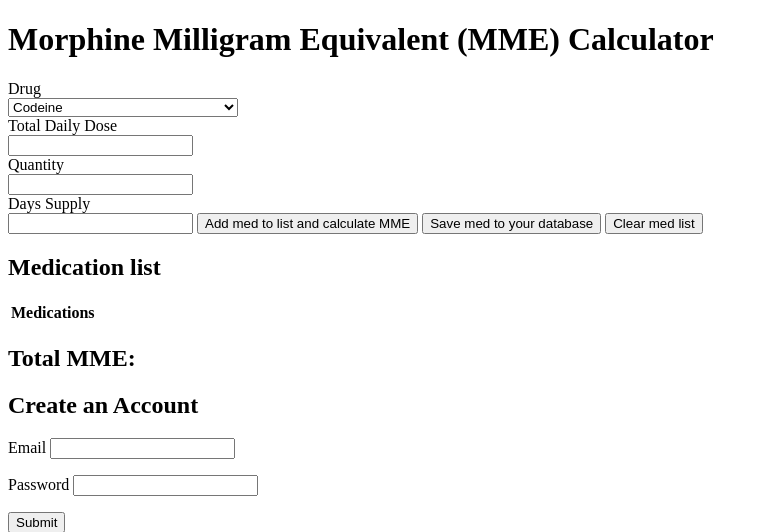
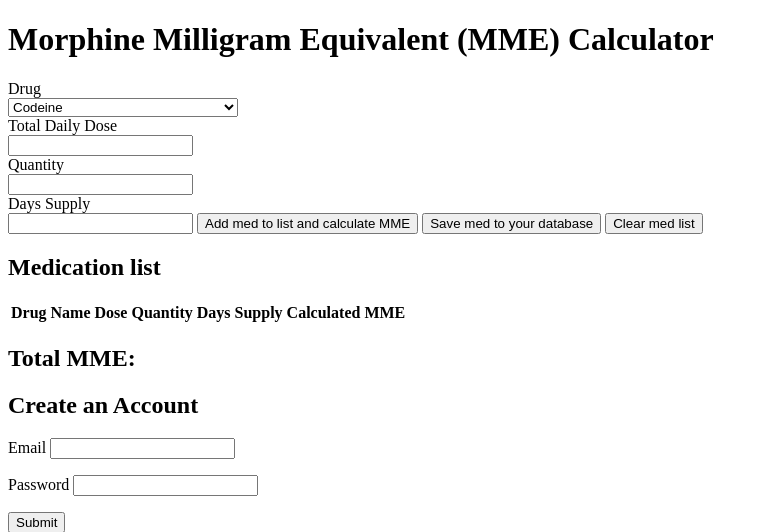
Before and after one commit to khanderz/MME-Calculator, a Flask app: page / in a window 1280 px wide. Shown: the top 532 px of the page, without its empty margins (0-768 px from the left). Run offline with Flask 2, Linux system fonts and the light colour scheme; lists and menus that the app fills with data are empty.

Commit message:
restructured js file

```diff
--- a/static/js/drug-calc.js
+++ b/static/js/drug-calc.js
@@ -1,97 +1,120 @@
-console.log('js is working')
+"use strict";
+
+console.log('js is working');
 
 // create a reset button that will reset MMECalcTotal back to 0
-let MMECalcTotal = 0
+let MMECalcTotal = 0;
+
+// Recalculate/update total MME based on meds in #med-list
+const updateTotalMME = () => {
+    let MMETotal = 0;
+
+    // Get all .med-list-mme <td> elements
+    $('.med-list-mme').each((idx, el) => {
+        console.log(el);
+
+        MMETotal += Number($(el).html());
+
+        console.log(`Total after loop # ${idx}: ${MMETotal}`);
+    });
+
+    $('#mme-total').html(MMETotal);
+};
+
+// Add medication to medlist table
+// Args:
+// medData (object) - an object that looks like:
+//   {
+//     drug: drug name,
+//     dose: drug dose,
+//     quantity: quantity of drug,
+//     days_supply: days supply
+//  }
+const addMedToMedlist = (medData) => {
+    // Create delete button
+    const button = $(document.createElement('button'));
+    button.html('Delete drug');
+
+    // Add event handler to delete button that deletes the button's row
+    $(button).on('click', (evt) => {
+        // Get the button's row and delete it
+        const rowToDelete = $(button).parent();
+        rowToDelete.remove();
+
+        updateTotalMME();
+    });
+
+    // Build tr element
+    const tr = $(document.createElement('tr'));
+    tr.attr('class', 'medication');
+
+    // Append data from medData to row
+    tr.append(`
+        <td class="med-list-drug">${medData.drug}</td>
+        <td>${medData.dose}</td>
+        <td>${medData.quantity}</td>
+        <td>${medData.days_supply}</td>
+    `);
+
+    // Calculate MME for medData and add to #med-list table
+    $.get('/results', medData, (data) => {
+        tr.append(`<td class="med-list-mme">${data.MME}</td>`);
+        tr.append(button);
+
+        // Append tr to #med-list
+        $('#med-list').append(tr);
+        updateTotalMME();
+    });
+};
 
 // takes user inputs and assigns them to "params"
 const handleCalculate = (event) => {
-    event.preventDefault()
+    event.preventDefault();
+
     const params = {
-        'drug': document.querySelector('#drug').value,
+        'drug': $('#drug').val(),
         'dose': document.querySelector('#dose').value,
         'quantity': document.querySelector('#quantity').value,
         'days_supply': document.querySelector('#days_supply').value
-    }
+    };
 
-    console.log(params)
+    console.log(params);
 
-    // increment MME
-    const incrementMME = (MME) => {
-        const MMEtotal = $('#mme-total')
-
-        MMECalcTotal += MME
-
-        console.log(MMECalcTotal)
-
-        MMEtotal.html(MMECalcTotal);
-        console.log(MME, '******* Increment MME *******')
-    }
-
-    // populates total MME
-    $.get('/results', params, (data) => {
-        console.log(data, '*********DATA*******');
-        $('#mme-total').html(data.MME);
-        MME = data.MME;
-        incrementMME(MME);
-        $('#med-list').append(`<tr> <td> ${data.MME} </td> </tr>`);
-    })
-
-    // appends med list
-    $('#med-list').append(`
-    <tr>
-      <td>
-      ${document.querySelector('#drug').value}
-      ${document.querySelector('#dose').value}
-      ${document.querySelector('#quantity').value}
-      ${document.querySelector('#days_supply').value}
-      </td>
-    </tr>`);
-
-    // create delete button
-    const button = document.createElement("BUTTON");
-        button.innerText = 'Delete drug';
-
-    $('#med-list').append(`
-    <tr>
-      <td>
-      ${button}
-      </td>
-    </tr>`);
+    addMedToMedlist(params);
 };
 
 // takes in user inputs and assigns it "formData"
 const handleAddMed = (event) => {
-    event.preventDefault()
+    event.preventDefault();
+
     const formData = {
         'drug': document.querySelector('#drug').value,
         'dose': document.querySelector('#dose').value,
         'quantity': document.querySelector('#quantity').value,
         'days_supply': document.querySelector('#days_supply').value
-    }
-    console.log(formData)
+    };
+
+    console.log(formData);
 
     // adds to user.med_list in db
     $.post('/add', formData, (response) => {
-        console.log(response)
-    })
-}
+        console.log(response);
+        if (response.msg === 'medication added') {
+            addMedToMedlist(formData);
+        }
+    });
+};
 
 // Reset med list button
 const clearMedList = () => {
-    $('#mme-total').html('0');
     $('#med-list').empty();
-    MMECalcTotal = 0;
-    console.log(MMECalcTotal, '******* MME total reset *******');
+    updateTotalMME();
 };
 
 // Delete a drug from the med list
-const deleteDrug =
+// const deleteDrug =
 
 // event listeners
-document.getElementById('drug-form').addEventListener('submit', handleCalculate)
-document.getElementById('add-med-button').addEventListener('click', handleAddMed)
-document.getElementById('clear-med-list').addEventListener('click', clearMedList)
-
-
-// REACT
-// ReactDOM.render();
+document.getElementById('drug-form').addEventListener('submit', handleCalculate);
+document.getElementById('add-med-button').addEventListener('click', handleAddMed);
+document.getElementById('clear-med-list').addEventListener('click', clearMedList);
--- a/templates/homepage.html
+++ b/templates/homepage.html
@@ -1,6 +1,7 @@
 {% extends 'base.html' %}
 
 {% block body %}
+
 <body>
   <h1>Morphine Milligram Equivalent (MME) Calculator</h1>
 
@@ -48,7 +49,11 @@
         <table>
           <thead>
             <tr>
-            <th>Medications</th>
+              <th>Drug Name</th>
+              <th>Dose</th>
+              <th>Quantity</th>
+              <th>Days Supply</th>
+              <th>Calculated MME</th>
             </tr>
           </thead>
 
```
Lines whose indentation alone changed are shown as unchanged.
